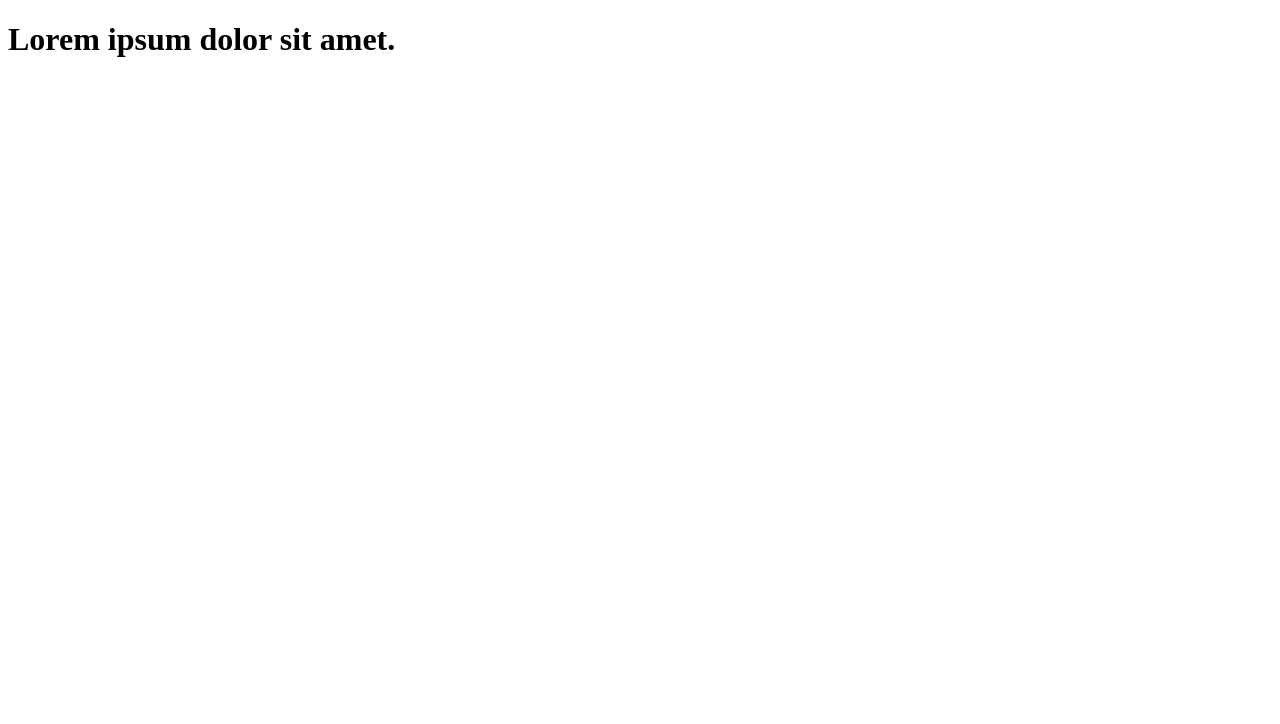
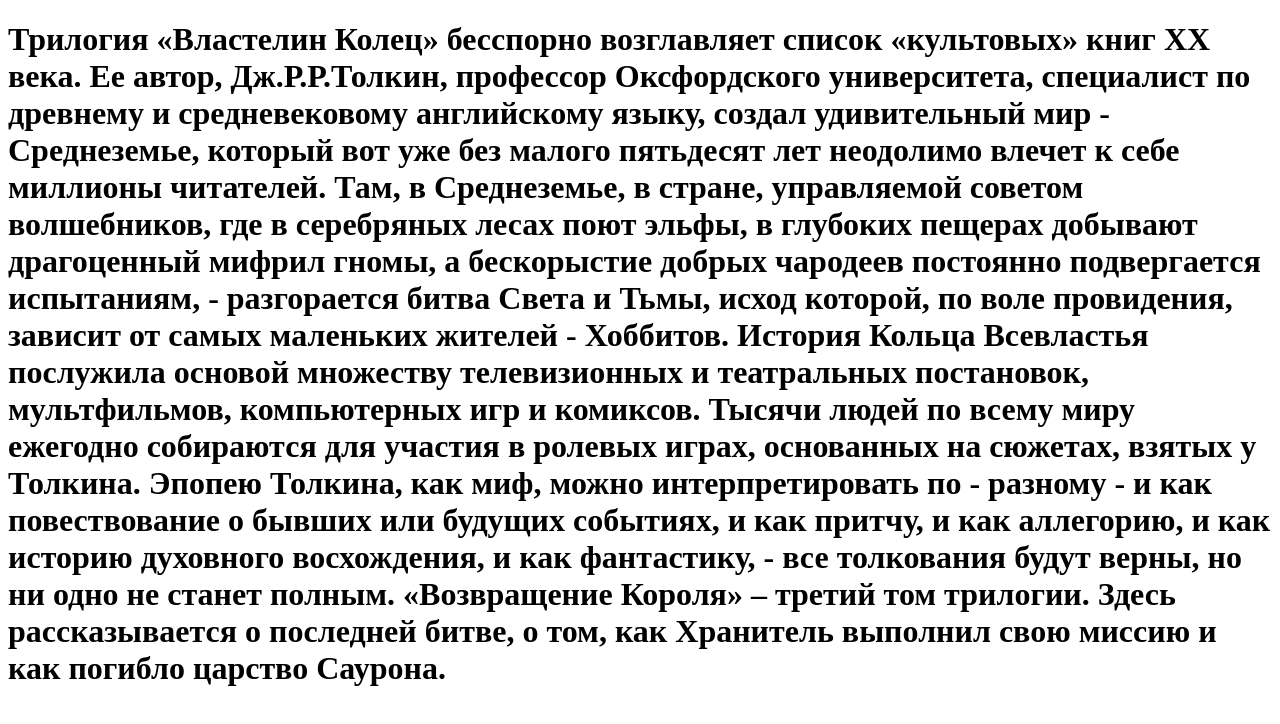
Before and after one commit to 1dav1/1dav1.github.io, a plain HTML site: page lesson1/index.html in a window 1280 px wide. Drawn offline with Linux system fonts and the light colour scheme.

Commit message:
Update index.html

```diff
--- a/lesson1/index.html
+++ b/lesson1/index.html
@@ -7,6 +7,21 @@
     <title>My first site</title>
 </head>
 <body id="BodyStart">
- <h1>Lorem ipsum dolor sit amet.</h1>
+ <h1>Трилогия «Властелин Колец» бесспорно возглавляет список «культовых» книг XX века. Ее
+автор, Дж.Р.Р.Толкин, профессор Оксфордского университета, специалист по древнему и
+средневековому английскому языку, создал удивительный мир - Среднеземье, который вот уже
+без малого пятьдесят лет неодолимо влечет к себе миллионы читателей. Там, в Среднеземье, в
+стране, управляемой советом волшебников, где в серебряных лесах поют эльфы, в глубоких
+пещерах добывают драгоценный мифрил гномы, а бескорыстие добрых чародеев постоянно
+подвергается испытаниям, - разгорается битва Света и Тьмы, исход которой, по воле
+провидения, зависит от самых маленьких жителей - Хоббитов. История Кольца Всевластья
+послужила основой множеству телевизионных и театральных постановок, мультфильмов,
+компьютерных игр и комиксов. Тысячи людей по всему миру ежегодно собираются для
+участия в ролевых играх, основанных на сюжетах, взятых у Толкина. Эпопею Толкина, как
+миф, можно интерпретировать по - разному - и как повествование о бывших или будущих
+событиях, и как притчу, и как аллегорию, и как историю духовного восхождения, и как
+фантастику, - все толкования будут верны, но ни одно не станет полным. «Возвращение
+Короля» – третий том трилогии. Здесь рассказывается о последней битве, о том, как Хранитель
+выполнил свою миссию и как погибло царство Саурона.</h1>
  </body>
 </html>
```
